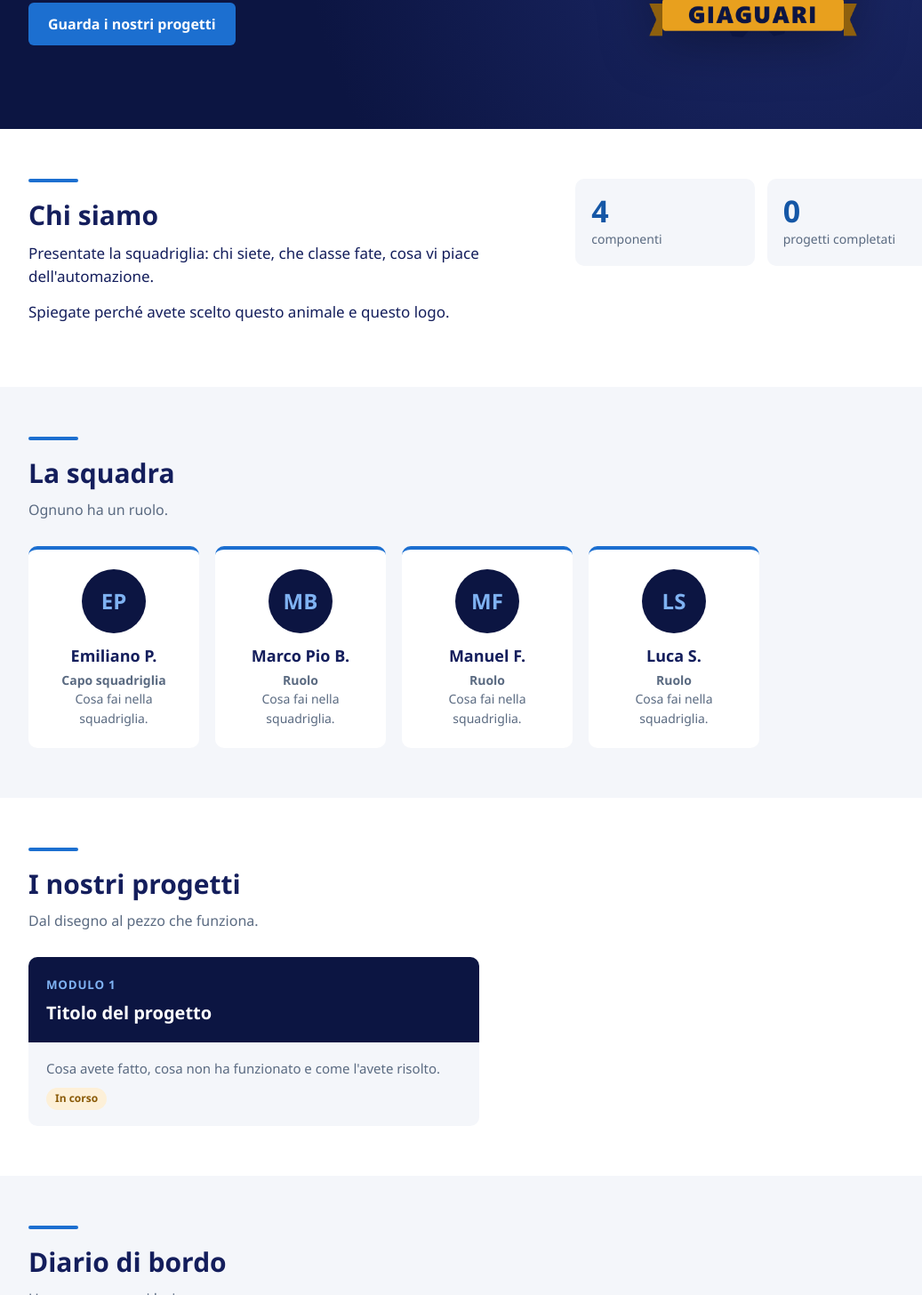
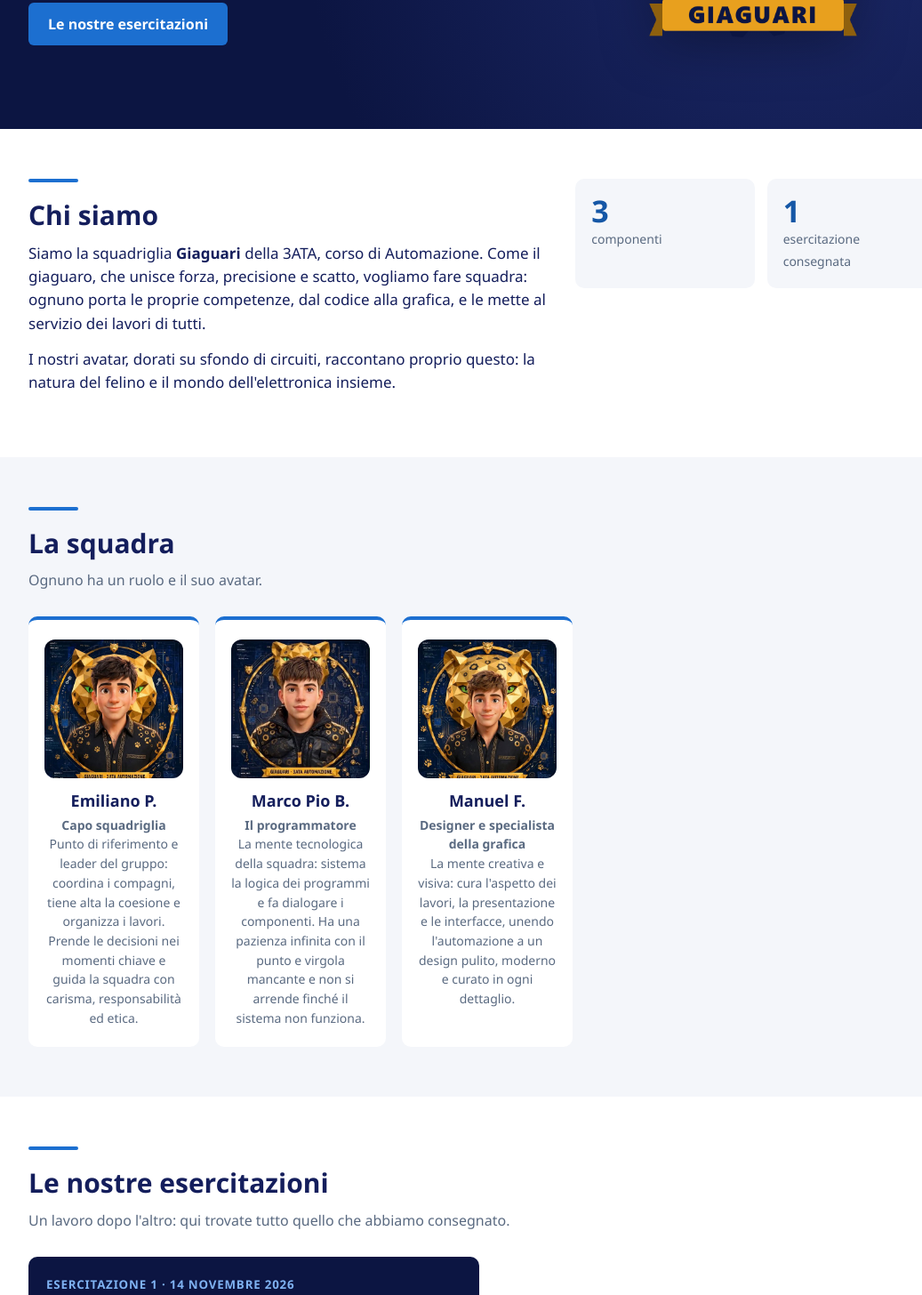
Before and after one commit to ictgiovanni/3ata-giaguari, a plain HTML site: page index.html in a window 1280 px wide. Shown: the part 372-1828 px from the top of the page at 89% size, without its empty margins (92-1129 px from the left). Drawn offline with Linux system fonts and the light colour scheme.

Commit message:
3ATA Giaguari: avatar, descrizione team ed esercitazioni
- Avatar e ruoli dei tre componenti, descrizione del team
- Sezione Progetti sostituita da Esercitazioni con download
- E01 Presentazione team (PDF)
- Rimosso il quarto componente (ha cambiato scuola)

Co-Authored-By: Claude Sonnet 5.5 <noreply@anthropic.com>

```diff
--- a/index.html
+++ b/index.html
@@ -15,7 +15,7 @@
     <img src="img/logo.png" alt="">
     <span class="nome">Squadriglia Giaguari</span>
     <a href="#squadra">La squadra</a>
-    <a href="#progetti">Progetti</a>
+    <a href="#esercitazioni">Esercitazioni</a>
     <a href="#diario">Diario di bordo</a>
   </div>
 </nav>
@@ -27,7 +27,7 @@
       <p class="kicker">Classe 3ATA · Automazione · ITI "G. Bosco Lucarelli"</p>
       <h1>Squadriglia<br>Giaguari</h1>
       <p class="motto">«Prova cambio motto.»</p>
-      <a class="bottone" href="#progetti">Guarda i nostri progetti</a>
+      <a class="bottone" href="#esercitazioni">Le nostre esercitazioni</a>
     </div>
     <img class="logo" src="img/logo.png" alt="Logo della squadriglia Giaguari">
   </div>
@@ -39,43 +39,44 @@
     <div>
       <div class="filetto"></div>
       <h2>Chi siamo</h2>
-      <p>Presentate la squadriglia: chi siete, che classe fate, cosa vi piace dell'automazione.</p>
-      <p>Spiegate perché avete scelto questo animale e questo logo.</p>
+      <p>Siamo la squadriglia <b>Giaguari</b> della 3ATA, corso di Automazione. Come il giaguaro, che unisce forza, precisione e scatto, vogliamo fare squadra: ognuno porta le proprie competenze, dal codice alla grafica, e le mette al servizio dei lavori di tutti.</p>
+      <p>I nostri avatar, dorati su sfondo di circuiti, raccontano proprio questo: la natura del felino e il mondo dell'elettronica insieme.</p>
     </div>
     <div class="numeri">
-      <div class="numero"><b>4</b><span>componenti</span></div>
-      <div class="numero"><b>0</b><span>progetti completati</span></div>
+      <div class="numero"><b>3</b><span>componenti</span></div>
+      <div class="numero"><b>1</b><span>esercitazione consegnata</span></div>
     </div>
   </div>
 </section>
 
-<!-- ===== LA SQUADRA: scrivete ruolo e descrizione di ognuno ===== -->
+<!-- ===== LA SQUADRA: avatar, ruolo e descrizione di ognuno ===== -->
 <section class="grigia" id="squadra">
   <div class="wrap">
     <div class="filetto"></div>
     <h2>La squadra</h2>
-    <p class="sotto">Ognuno ha un ruolo.</p>
+    <p class="sotto">Ognuno ha un ruolo e il suo avatar.</p>
     <div class="griglia">
-      <div class="card"><div class="avatar">EP</div><h3>Emiliano P.</h3><p class="ruolo">Capo squadriglia</p><p>Cosa fai nella squadriglia.</p></div>
-      <div class="card"><div class="avatar">MB</div><h3>Marco Pio B.</h3><p class="ruolo">Ruolo</p><p>Cosa fai nella squadriglia.</p></div>
-      <div class="card"><div class="avatar">MF</div><h3>Manuel F.</h3><p class="ruolo">Ruolo</p><p>Cosa fai nella squadriglia.</p></div>
-      <div class="card"><div class="avatar">LS</div><h3>Luca S.</h3><p class="ruolo">Ruolo</p><p>Cosa fai nella squadriglia.</p></div>
+      <div class="card"><img class="avatar-img" src="img/avatar-pagnozzi.jpg" alt="Avatar di Emiliano P., capo squadriglia"><h3>Emiliano P.</h3><p class="ruolo">Capo squadriglia</p><p>Punto di riferimento e leader del gruppo: coordina i compagni, tiene alta la coesione e organizza i lavori. Prende le decisioni nei momenti chiave e guida la squadra con carisma, responsabilità ed etica.</p></div>
+      <div class="card"><img class="avatar-img" src="img/avatar-borrillo.jpg" alt="Avatar di Marco Pio B., programmatore"><h3>Marco Pio B.</h3><p class="ruolo">Il programmatore</p><p>La mente tecnologica della squadra: sistema la logica dei programmi e fa dialogare i componenti. Ha una pazienza infinita con il punto e virgola mancante e non si arrende finché il sistema non funziona.</p></div>
+      <div class="card"><img class="avatar-img" src="img/avatar-fragnito.jpg" alt="Avatar di Manuel F., designer e specialista della grafica"><h3>Manuel F.</h3><p class="ruolo">Designer e specialista della grafica</p><p>La mente creativa e visiva: cura l'aspetto dei lavori, la presentazione e le interfacce, unendo l'automazione a un design pulito, moderno e curato in ogni dettaglio.</p></div>
     </div>
   </div>
 </section>
 
-<!-- ===== PROGETTI: copiate un blocco <div class="progetto"> per ogni nuovo progetto =====
-     Stato: class="stato corso" (In corso) oppure class="stato fatto" (Completato) -->
-<section id="progetti">
+<!-- ===== ESERCITAZIONI: copiate un blocco <div class="progetto"> per ogni nuova consegna =====
+     Stato: class="stato corso" (In corso) oppure class="stato fatto" (Consegnata)
+     I file da scaricare stanno nella cartella esercitazioni/ -->
+<section id="esercitazioni">
   <div class="wrap">
     <div class="filetto"></div>
-    <h2>I nostri progetti</h2>
-    <p class="sotto">Dal disegno al pezzo che funziona.</p>
+    <h2>Le nostre esercitazioni</h2>
+    <p class="sotto">Un lavoro dopo l'altro: qui trovate tutto quello che abbiamo consegnato.</p>
     <div class="progetti">
       <div class="progetto">
-        <div class="fascia"><small>MODULO 1</small><h3>Titolo del progetto</h3></div>
-        <div class="corpo">Cosa avete fatto, cosa non ha funzionato e come l'avete risolto.
-          <br><span class="stato corso">In corso</span></div>
+        <div class="fascia"><small>ESERCITAZIONE 1 · 14 NOVEMBRE 2026</small><h3>Presentazione del team</h3></div>
+        <div class="corpo">Relazione con gli avatar della squadriglia e la descrizione dettagliata del ruolo di ogni componente, su carta intestata.
+          <br><span class="stato fatto">Consegnata</span>
+          <br><a class="scarica" href="esercitazioni/3ATA_Giaguari_E01_Presentazione_Team.pdf" download>⬇ Scarica la relazione (PDF)</a></div>
       </div>
     </div>
   </div>
@@ -88,6 +89,7 @@
     <h2>Diario di bordo</h2>
     <p class="sotto">Una voce per ogni lezione.</p>
     <div class="diario">
+      <div class="voce"><time>14 novembre 2026</time><p>Abbiamo creato i nostri avatar e consegnato la relazione di presentazione del team, con il ruolo di ognuno.</p></div>
       <div class="voce"><time>9 novembre 2026</time><p>Abbiamo creato la carta intestata e il modello di relazione tecnica.</p></div>
     </div>
   </div>
--- a/style.css
+++ b/style.css
@@ -48,6 +48,7 @@ h2{font-size:30px;margin:0 0 6px}
 .griglia{display:grid;grid-template-columns:repeat(auto-fill,minmax(180px,1fr));gap:18px}
 .card{background:var(--bianco);border-radius:10px;border-top:4px solid var(--accento);padding:22px 18px;text-align:center}
 .avatar{width:72px;height:72px;border-radius:50%;background:var(--notte);color:var(--accento-chiaro);font-weight:800;font-size:24px;display:grid;place-items:center;margin:0 auto 12px}
+.avatar-img{display:block;width:100%;max-width:180px;aspect-ratio:1;object-fit:cover;border-radius:12px;margin:0 auto 12px}
 .card h3{margin:0 0 2px;font-size:18px}
 .ruolo{color:var(--accento-scuro);font-weight:700;font-size:14px;margin:0 0 8px}
 .card p{margin:0;color:var(--grigio);font-size:14px}
@@ -58,6 +59,8 @@ h2{font-size:30px;margin:0 0 6px}
 .progetto .fascia small{color:var(--accento-chiaro);font-weight:700;letter-spacing:.06em}
 .progetto .fascia h3{margin:4px 0 0;font-size:20px}
 .progetto .corpo{padding:18px 20px;color:var(--grigio);font-size:15px;flex:1}
+.scarica{display:inline-block;margin-top:12px;background:var(--accento-scuro);color:var(--bianco);font-weight:700;font-size:14px;padding:8px 16px;border-radius:8px;text-decoration:none}
+.scarica:hover{background:var(--notte)}
 .stato{display:inline-block;font-size:12px;font-weight:700;padding:3px 10px;border-radius:20px;margin-top:10px}
 .stato.fatto{background:#DDF3EC;color:#137457}
 .stato.corso{background:#FDF0D8;color:#8A5A07}
```
Also changed, not shown: img/avatar-borrillo.jpg (added), img/avatar-fragnito.jpg (added), img/avatar-pagnozzi.jpg (added), 2 other files.
